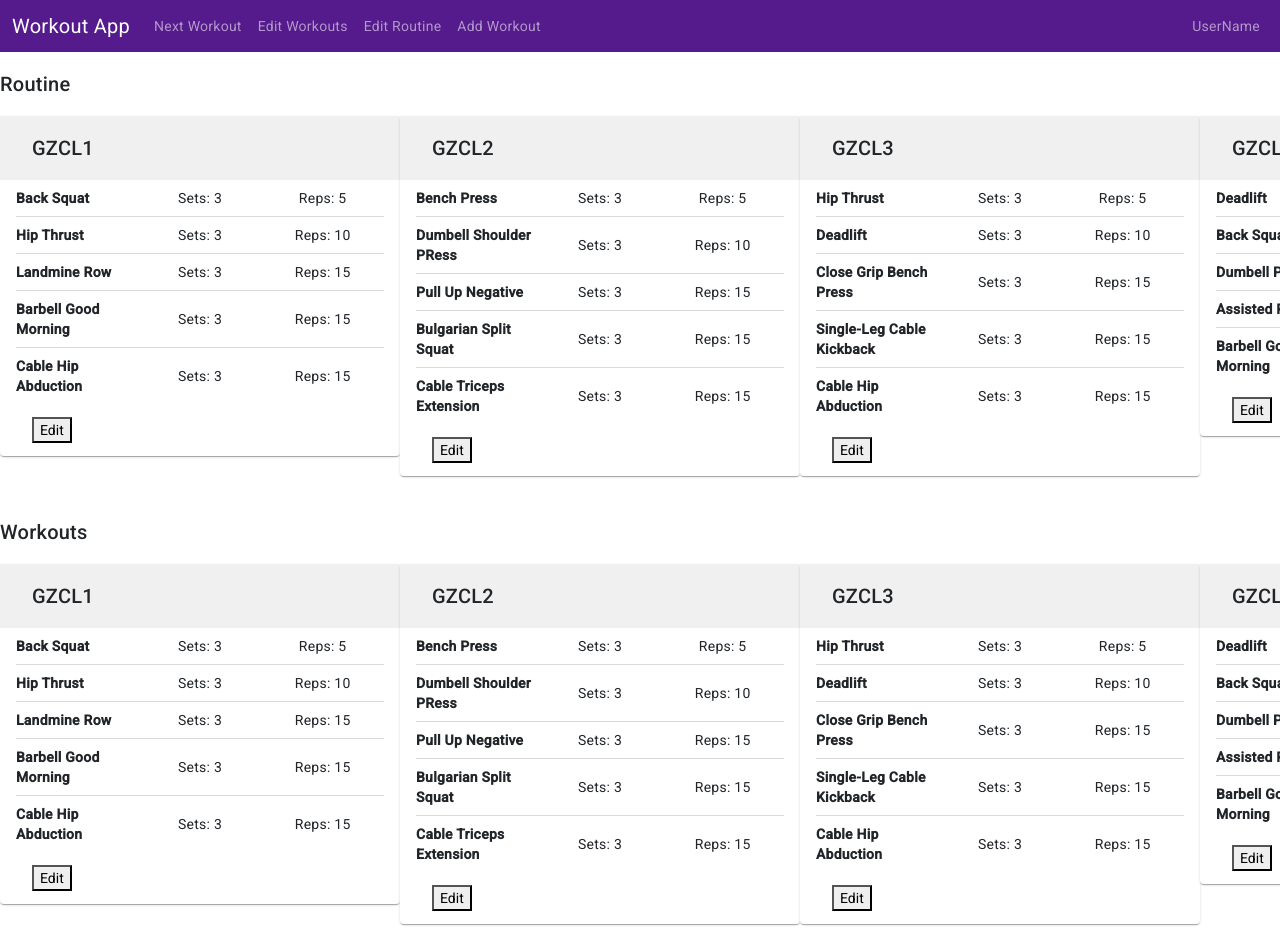
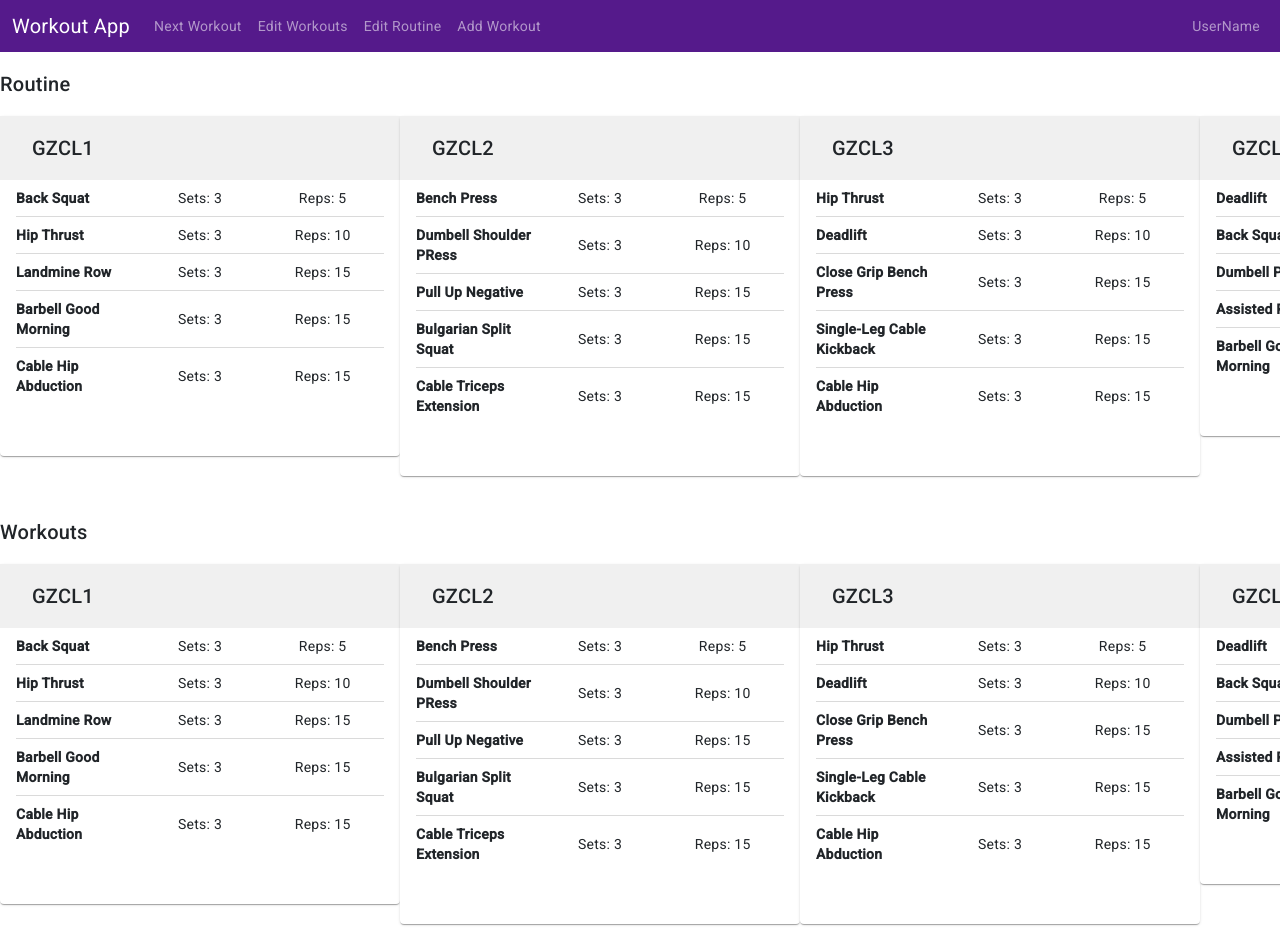
Before and after one commit to jrapakko/workout-app, an Angular app: page /routine in a window 1280 px wide. Shown: the top 952 px of the page. Built offline with nearby package versions, Linux system fonts and the light colour scheme; a web font is replaced by a local one.

Commit message:
added regimen checking to template (no editing workouts when editing regimen to limit complexity/confusion)

```diff
--- a/src/app/regimen/regimen.component.html
+++ b/src/app/regimen/regimen.component.html
@@ -3,7 +3,7 @@
         <h2>Routine</h2>
         <div id="regimen" class="regimen" cdkDropList cdkDropListOrientation="horizontal" (cdkDropListDropped)="drop($event)" >
             <div class="workout-card-wrapper cdk-drag" cdkDrag *ngFor="let workout of regimen.workouts">
-                <app-workout-card [workout]="workout"></app-workout-card>
+                <app-workout-card [workout]="workout" [regimen]="true"></app-workout-card>
             </div>
             <div class="workout-card-wrapper cdk-drag" cdkDragPlaceholder>
                 <mat-card>
@@ -37,7 +37,7 @@
         <h2>Workouts</h2>
         <div id="workouts" class="workouts" cdkDropList cdkDropListOrientation="horizontal" (cdkDropListDropped)="drop($event)" >
             <div class="workout-card-wrapper cdk-drag" *ngFor="let workout of this.workouts" cdkDrag>
-                <app-workout-card [workout]="workout"></app-workout-card>
+                <app-workout-card [workout]="workout" [regimen]="true"></app-workout-card>
             </div>
         </div>
     </div>
--- a/src/app/workout-card/workout-card.component.html
+++ b/src/app/workout-card/workout-card.component.html
@@ -103,7 +103,7 @@
                 </mat-card-content>
 
                 <mat-card-actions class="exercise-list-footer">
-                    <div><button (click)="toggleEdit()">Edit</button></div>
+                    <div *ngIf="!(regimen)"><button (click)="toggleEdit()">Edit</button></div>
                 </mat-card-actions>
 
             </mat-card>
--- a/src/app/workout-card/workout-card.component.ts
+++ b/src/app/workout-card/workout-card.component.ts
@@ -22,6 +22,7 @@ export class WorkoutCardComponent {
   @Input({ required: true }) workout!: Workout;
   @Input({ transform: booleanAttribute }) edit: boolean;
   @Input({ transform: booleanAttribute }) dashboard: boolean;
+  @Input({ transform: booleanAttribute }) regimen: boolean;
   @Output() deleteWorkoutEvent = new EventEmitter<void>();
   @Output() saveWorkoutEvent = new EventEmitter<void>();
   @Output() deleteExerciseEvent = new EventEmitter<void>();
@@ -31,6 +32,7 @@ export class WorkoutCardComponent {
   constructor() {
     this.edit = false;
     this.dashboard = false;
+    this.regimen = false;
   }
 
   log() {
```
